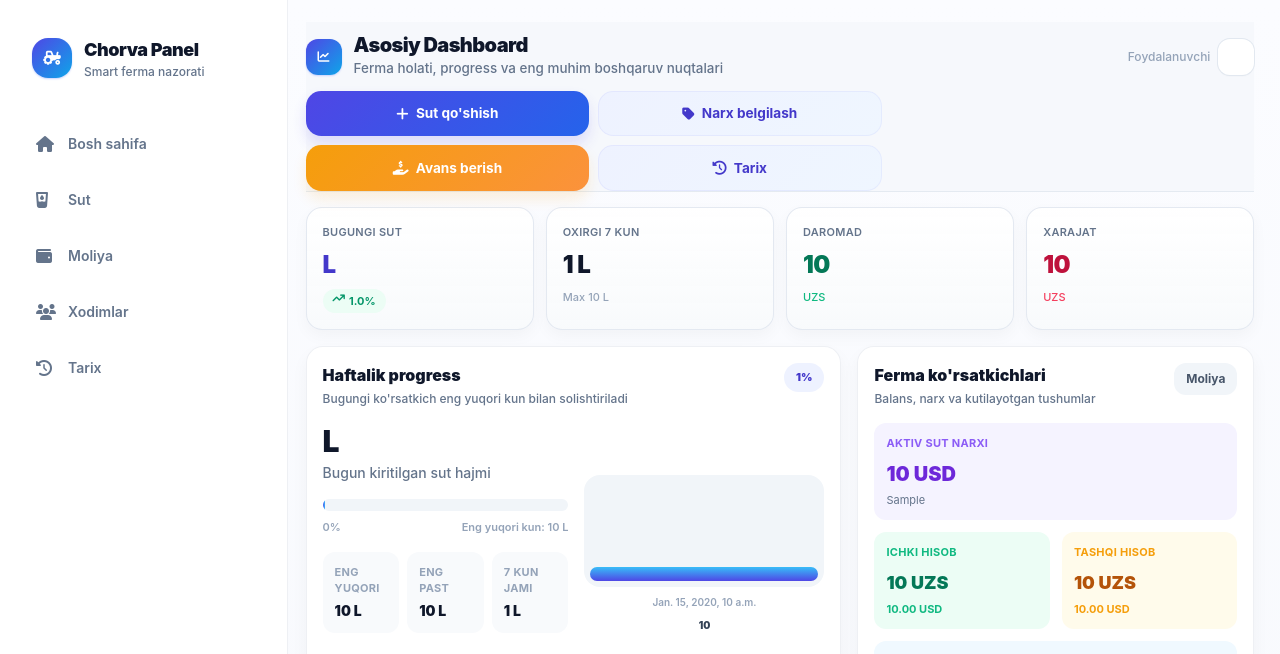
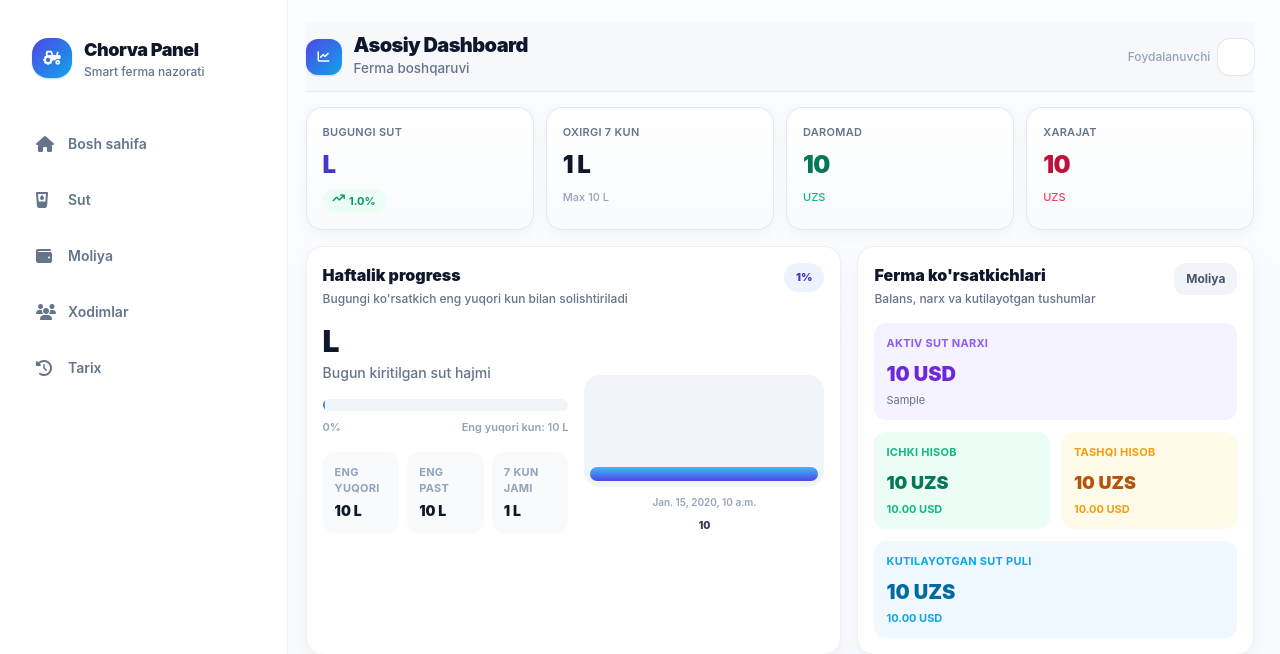
Before and after one commit to IskandarDusbekov/chorva-boshqaruv, a Django app: template templates/dashboard/home.html in a window 1280 px wide. Shown: the top 654 px of the page. Run offline with Django 5.2, Linux system fonts and the light colour scheme; tables that the repository leaves empty hold one stand-in row (values such as "Sample post"); the template is opened without the code that fills it: values that come from a table or form of the project are taken from there, most other values are stand-ins (such as "Sample title", 1, 10 or a date in 2020); some libraries are stand-ins or nearby versions.

Commit message:
Update home.html

```diff
--- a/templates/dashboard/home.html
+++ b/templates/dashboard/home.html
@@ -3,24 +3,8 @@
 
 {% block title %}Asosiy Dashboard{% endblock %}
 {% block page_title %}Asosiy Dashboard{% endblock %}
-{% block page_subtitle %}Ferma holati, progress va eng muhim boshqaruv nuqtalari{% endblock %}
 
-{% block header_actions %}
-<div class="action-grid mb-3 w-full lg:mb-0 lg:max-w-xl">
-  <button type="button" onclick="toggleMilkModal()" class="action-button action-primary">
-    <i class="fas fa-plus"></i><span>Sut qo'shish</span>
-  </button>
-  <button type="button" onclick="togglePriceModal()" class="action-button action-soft">
-    <i class="fas fa-tag"></i><span>Narx belgilash</span>
-  </button>
-  <button type="button" onclick="toggleAdvanceModal()" class="action-button action-secondary">
-    <i class="fas fa-hand-holding-dollar"></i><span>Avans berish</span>
-  </button>
-  <a href="{% url 'dashboard:history_page' %}" class="action-button action-soft">
-    <i class="fas fa-clock-rotate-left"></i><span>Tarix</span>
-  </a>
-</div>
-{% endblock %}
+
 
 {% block content %}
 <section class="grid grid-cols-2 gap-3 xl:grid-cols-4">
@@ -230,6 +214,7 @@
       {% endfor %}
     </div>
   </article>
+
 </section>
 
 <section class="mt-4 grid grid-cols-1 gap-4 xl:grid-cols-[1.1fr_minmax(0,1fr)_minmax(0,1fr)]">
```
